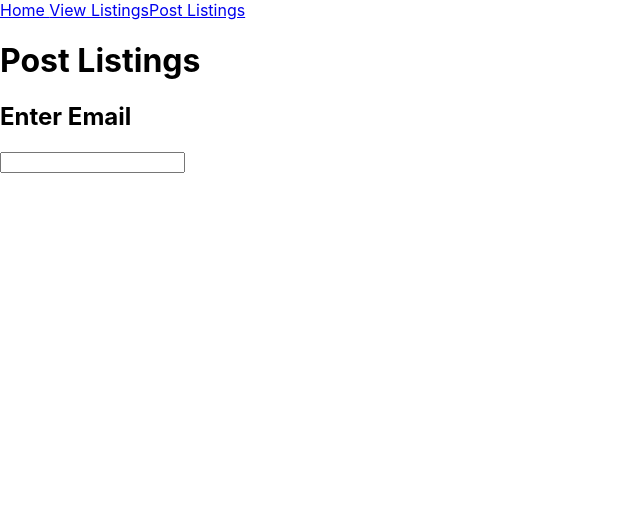
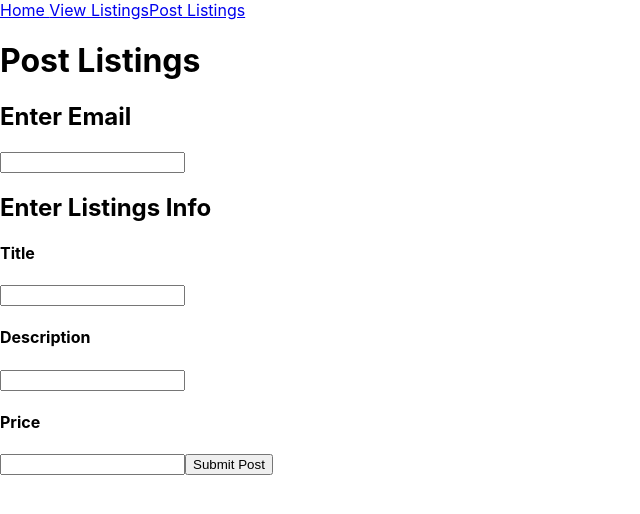
Before and after one commit to rkung117/csc-413-e-commerce-website, a React (Create React App) app in the folder frontend/: page /postListings in a window 1280 px wide. Shown: the top 514 px of the page, without its empty margins (0-640 px from the left). Built offline with nearby package versions, Linux system fonts and the light colour scheme.

Commit message:
added editable text boxes for submitting listings info

```diff
--- a/frontend/src/App.js
+++ b/frontend/src/App.js
@@ -2,8 +2,8 @@ import React from 'react';
 import './App.css';
 import { Switch, Route, Link } from 'react-router-dom';
 import Home from './pages/Home';
-import PostListings from './pages/postListings';
-import ViewListings from './pages/viewListings';
+import PostListings from './pages/PostListings';
+import ViewListings from './pages/ViewListings';
 // import Login from './pages/Login';
 // import Signup from './pages/Signup';
 // import UserPage from './pages/UserPage';
--- a/frontend/src/pages/PostListings.js
+++ b/frontend/src/pages/PostListings.js
@@ -2,17 +2,51 @@ import React from 'react';
 
 const PostListings = () => {
     const [email, setEmail] = React.useState('');
+    const [title, setTitle] = React.useState('');
+    const [description, setDescription] = React.useState('');
+    const [price, setPrice] = React.useState('');
 
     const handleEmail = (e) => {
         const inputEmail = e.target.value;
         setEmail(inputEmail);
     };
 
+    const handleTitle = (e) => {
+        const inputTitle = e.target.value;
+        setTitle(inputTitle);
+    };
+
+    const handleDescription = (e) => {
+        const inputDescription = e.target.value;
+        setDescription(inputDescription);
+    };
+
+    const handlePrice = (e) => {
+        const inputPrice = e.target.value;
+        setPrice(inputPrice);
+    };
+
+    const handleSubmit = () => {
+
+    };
+
     return (
         <div>
             <h1>Post Listings</h1>
+
             <h2>Enter Email</h2>
             <input value={email} onChange={handleEmail} />
+
+            {/* create text fields for listing info */}
+            <h2>Enter Listings Info</h2>
+            <h4>Title</h4>
+            <input value={title} onChange={handleTitle} />
+            <h4>Description</h4>
+            <input value={description} onChange={handleDescription} />
+            <h4>Price</h4>
+            <input value={price} onChange={handlePrice} />
+
+            <button onClick={handleSubmit}>Submit Post</button>
         </div>
     );
 };
```
